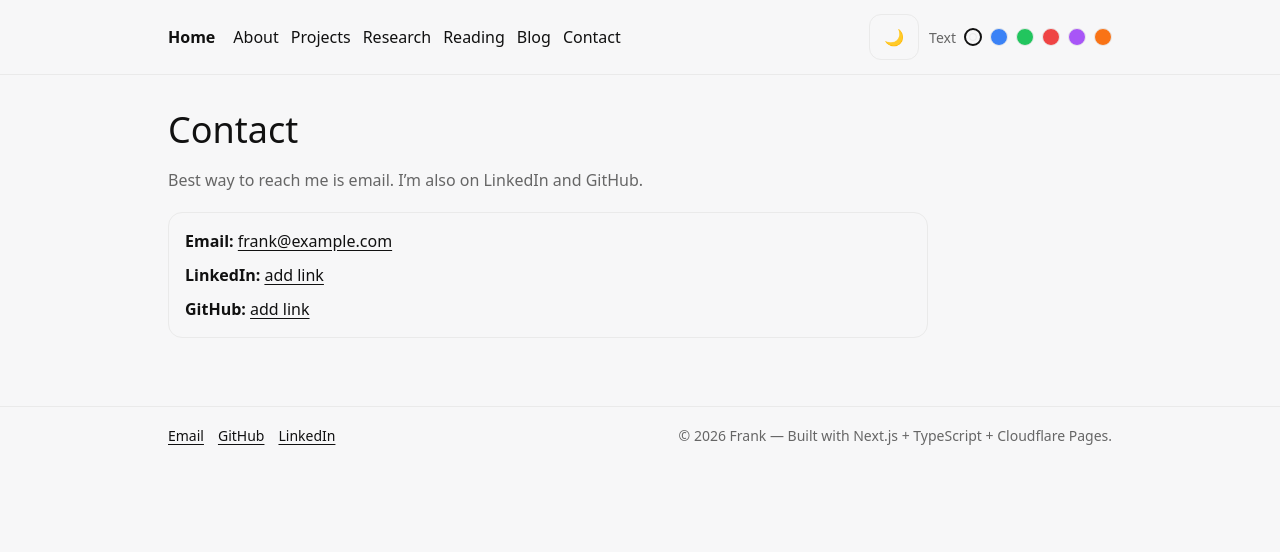
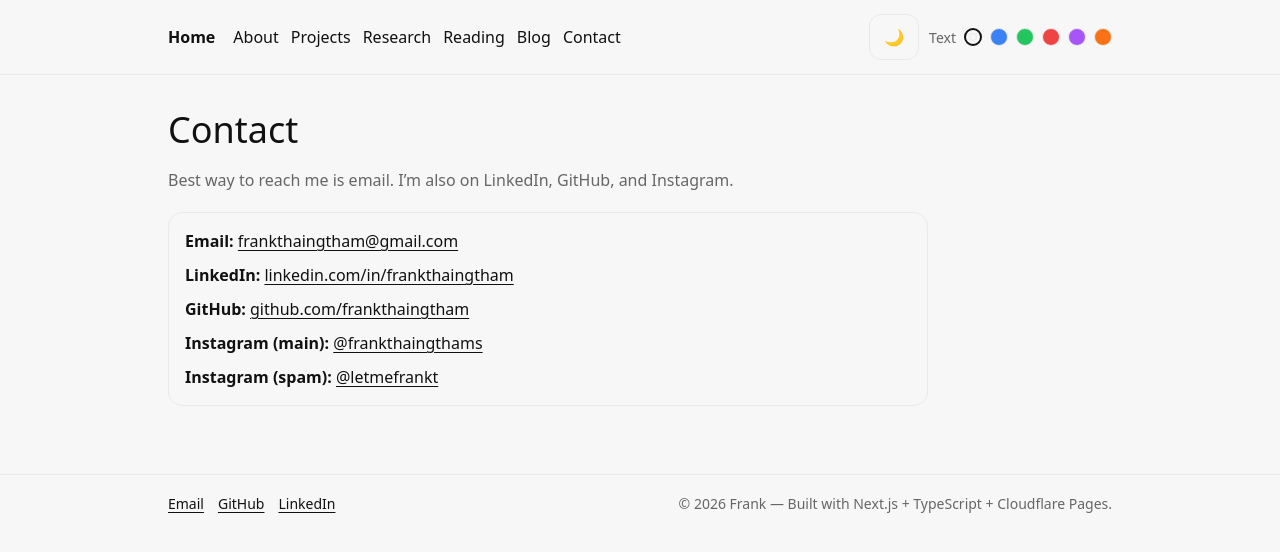
Before and after one commit to FrankThaingtham/personal-website, a Next.js app: page /contact in a window 1280 px wide. Shown: the top 552 px of the page. Built offline with nearby package versions, Linux system fonts and the light colour scheme.

Commit message:
Update contact links

```diff
--- a/src/app/contact/page.tsx
+++ b/src/app/contact/page.tsx
@@ -4,26 +4,56 @@ export default function ContactPage() {
       <h1 className="h1" style={{ fontSize: 36 }}>Contact</h1>
 
       <p className="p">
-        Best way to reach me is email. I’m also on LinkedIn and GitHub.
+        Best way to reach me is email. I’m also on LinkedIn, GitHub, and Instagram.
       </p>
 
       <div className="card" style={{ marginTop: 18, maxWidth: 760 }}>
         <p style={{ margin: "0 0 10px" }}>
           <strong>Email:</strong>{" "}
-          <a href="mailto:frank@example.com">frank@example.com</a>
+          <a href="mailto:frankthaingtham@gmail.com">frankthaingtham@gmail.com</a>
         </p>
 
         <p style={{ margin: "0 0 10px" }}>
           <strong>LinkedIn:</strong>{" "}
-          <a href="#" target="_blank" rel="noreferrer">
-            add link
+          <a
+            href="https://www.linkedin.com/in/frankthaingtham"
+            target="_blank"
+            rel="noreferrer"
+          >
+            linkedin.com/in/frankthaingtham
+          </a>
+        </p>
+
+        <p style={{ margin: "0 0 10px" }}>
+          <strong>GitHub:</strong>{" "}
+          <a
+            href="https://github.com/frankthaingtham"
+            target="_blank"
+            rel="noreferrer"
+          >
+            github.com/frankthaingtham
+          </a>
+        </p>
+
+        <p style={{ margin: "0 0 10px" }}>
+          <strong>Instagram (main):</strong>{" "}
+          <a
+            href="https://www.instagram.com/frankthaingthams"
+            target="_blank"
+            rel="noreferrer"
+          >
+            @frankthaingthams
           </a>
         </p>
 
         <p style={{ margin: 0 }}>
-          <strong>GitHub:</strong>{" "}
-          <a href="#" target="_blank" rel="noreferrer">
-            add link
+          <strong>Instagram (spam):</strong>{" "}
+          <a
+            href="https://www.instagram.com/letmefrankt"
+            target="_blank"
+            rel="noreferrer"
+          >
+            @letmefrankt
           </a>
         </p>
       </div>
```
